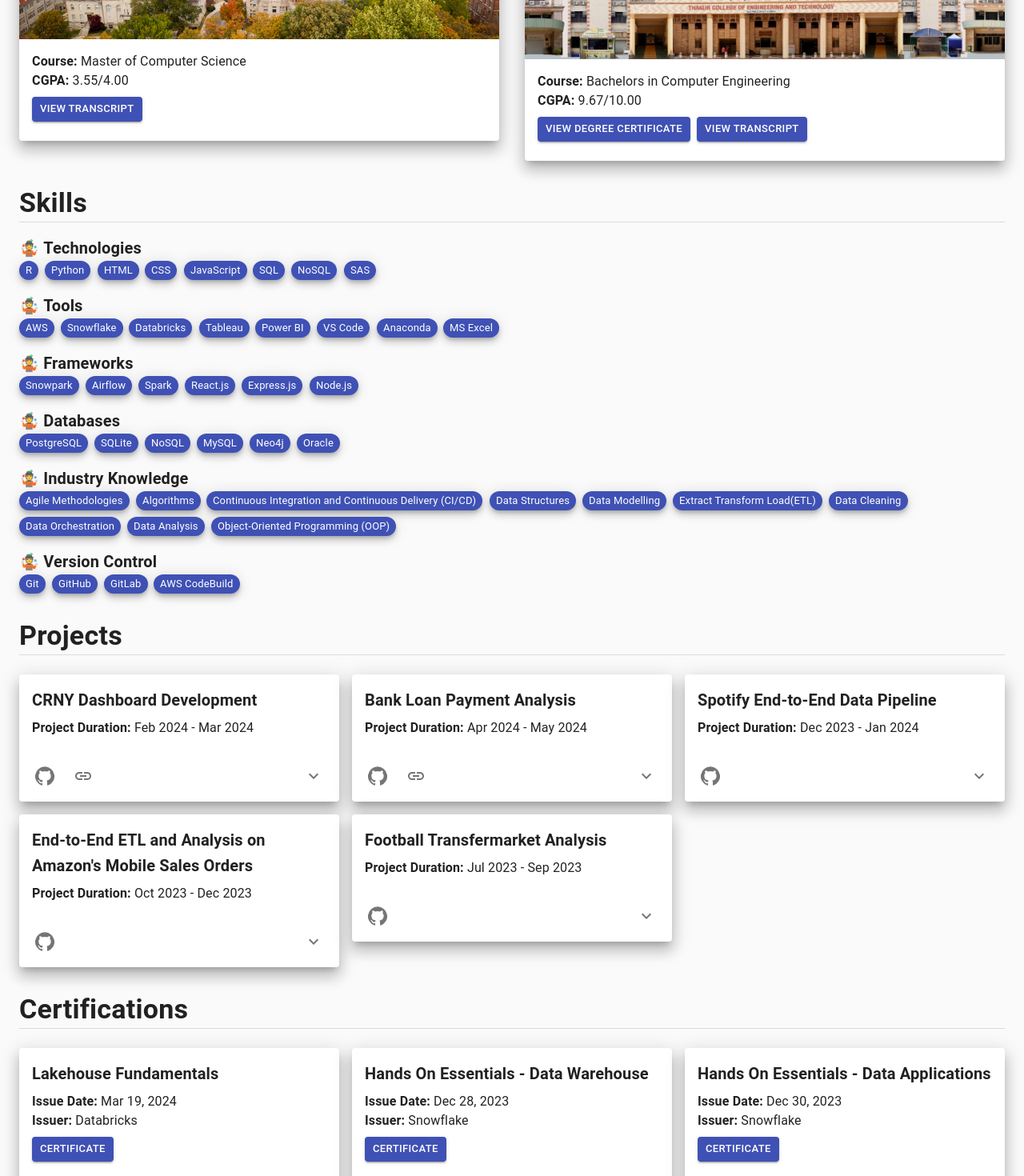
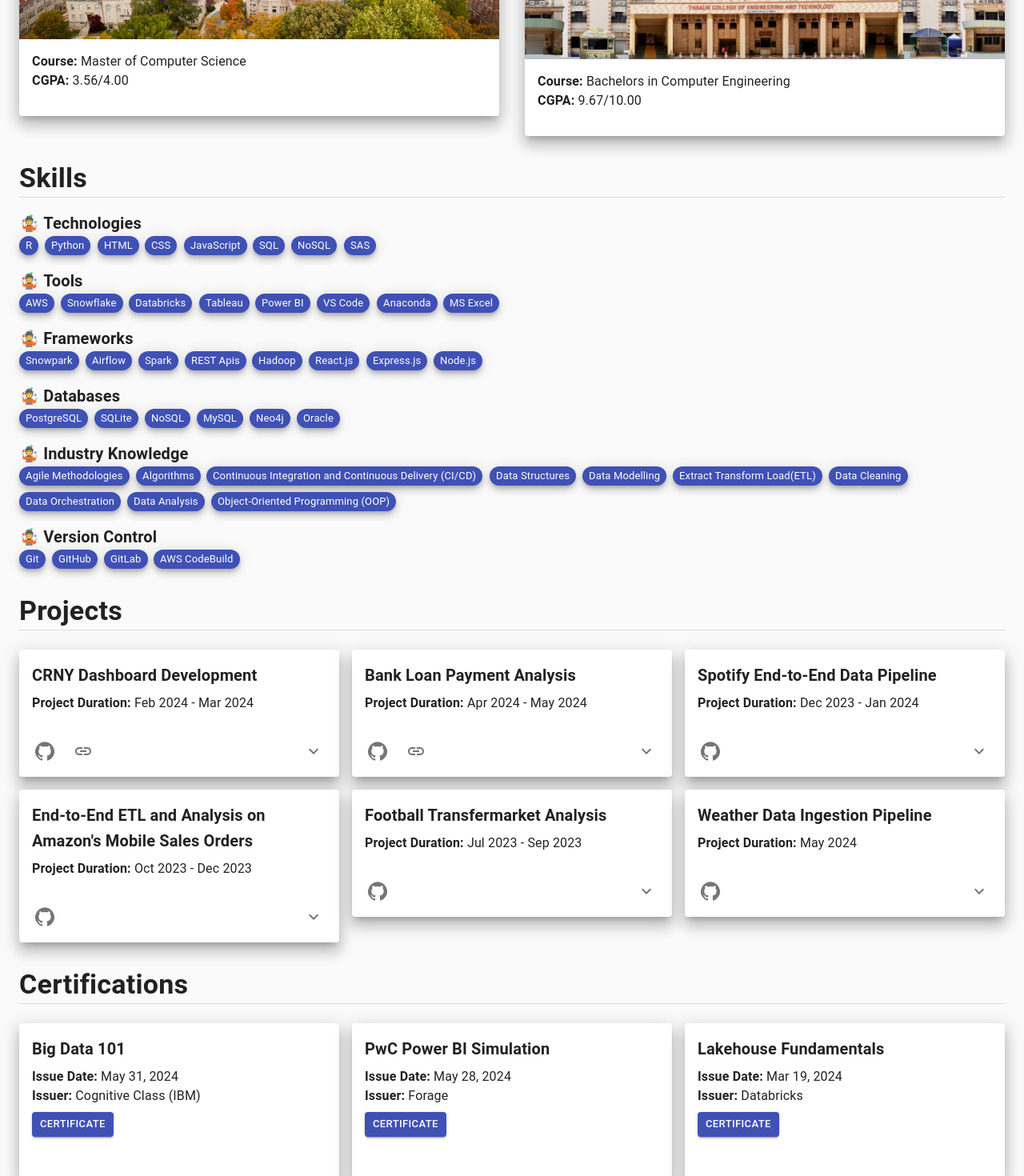
Before and after one commit to sreyas0304/my_portfolio, a React (Create React App) app: page / in a window 1280 px wide. Shown: the part 2160-3630 px from the top of the page at 80% size. Built offline with nearby package versions, Linux system fonts and the light colour scheme.

Commit message:
New Changes

```diff
--- a/src/components/Education/Education.js
+++ b/src/components/Education/Education.js
@@ -36,7 +36,7 @@
                                         <Typography variant="body1" display="block"><span className={classes.boldText}>CGPA:</span> {edu.cgpa}{(edu.cpi) ? (<span> | <span className={classes.boldText}>CPI:</span> {edu.cpi}</span>) : null}</Typography>
                                         <div className={classes.marginTopEight}>
                                             {(edu.degreeCertiLink) ? <Button className={classes.marginRightEight} color="primary" variant="contained" size="small" href={edu.degreeCertiLink} target="_blank">View Degree Certificate</Button> : null}
-                                            <Button color="primary" variant="contained" size="small" href={edu.transcriptLink} target="_blank">View Transcript</Button>
+                                            {(edu.transcriptLink) ?<Button color="primary" variant="contained" size="small" href={edu.transcriptLink} target="_blank">View Transcript</Button>: null}
                                         </div>
                                     </CardContent>
                                 </Card>
--- a/src/portfolio.js
+++ b/src/portfolio.js
@@ -61,11 +61,11 @@
             name: "Indiana University | Bloomington, US",
             years: "August 2022 - May 2024",
             course: "Master of Computer Science",
-            cgpa: "3.55/4.00",
+            cgpa: "3.56/4.00",
             cpi: null,
             image: dalhousie_university_image,
-            imageAlt: "Dalhousie University Logo and Text",
-            transcriptLink: "https://drive.google.com/file/d/1rPp1RYka5PPWY2MSLi0tNSQ9lNWOwn2x/view?usp=sharing",
+            imageAlt: "Indiana University Logo and Text",
+            transcriptLink: null,
             degreeCertiLink: null
         },
         {
@@ -76,15 +76,15 @@
             cgpa: "9.67/10.00",
             cpi: null,
             image: gujarat_technological_university_image,
-            imageAlt: "Gujarat Technological University Logo and Text",
-            transcriptLink: "https://drive.google.com/file/d/13hSg2kBPL_AlSNWpSoPZ02UqnW0SjzyB/view?usp=sharing",
-            degreeCertiLink: "https://drive.google.com/file/d/1fVSo0CBJ4llzVKcBauD0ju9iPdKDd4jJ/view?usp=sharing"
+            imageAlt: "TCET Logo and Text",
+            transcriptLink: null,
+            degreeCertiLink: null
         },
     ],
     skills: {
         technologies: ["R", "Python", "HTML", "CSS", "JavaScript", "SQL", "NoSQL", "SAS"],
         tools: ["AWS", "Snowflake", "Databricks", "Tableau", "Power BI", "VS Code", "Anaconda", "MS Excel" ],
-        frameworks: ["Snowpark", "Airflow", "Spark", "React.js", "Express.js", "Node.js"],
+        frameworks: ["Snowpark", "Airflow", "Spark", "REST Apis", "Hadoop", "React.js", "Express.js", "Node.js"],
         databases: ["PostgreSQL", "SQLite", "NoSQL", "MySQL", "Neo4j", "Oracle"],
         industryKnowledge: ["Agile Methodologies", "Algorithms", "Continuous Integration and Continuous Delivery (CI/CD)", "Data Structures", "Data Modelling", "Extract Transform Load(ETL)", "Data Cleaning", "Data Orchestration", "Data Analysis", "Object-Oriented Programming (OOP)"],
         versionControl: ["Git", "GitHub", "GitLab", "AWS CodeBuild"]
@@ -139,10 +139,34 @@
             projectAbout: "In the Football Transfer Market Analysis project, we delved into the global football transfer markets, focusing on the top 5 leagues. Leveraging a decade's worth of data, our analysis unveiled spending patterns, strategic decisions, and correlations between investments and on-field success. Through meticulous data visualization using Python, Matplotlib, Plotly Dash, and Tableau Public, we provided comprehensive insights to stakeholders, empowering them to make informed decisions in the dynamic landscape of football transfers.",
             projectGitHubLink: "https://github.com/sreyas0304/Football-Transfermarket-Analysis.git",
             projectDeploymentLink: null
+        },
+        {
+            projectName: "Weather Data Ingestion Pipeline",
+            projectTechnologies: ["Python","AWS", "Git", "GitHub", "Airflow", "SQL"],
+            projectAWSTechnologies: ["AWS S3", "AWS Redshift ", "AWS Glue", "AWS Codebuild", "AWS Managed Apache Airflow"],
+            projectGCPTechnologies: null,
+            projectDuration: "May 2024",
+            projectAbout: "The Weather Data Ingestion Pipeline project automates the extraction, transformation, and loading (ETL) of 5 days' worth of weather data in JSON format from the OpenWeatherMap website using API calls, converting it into CSV format, and storing it in an S3 bucket. Orchestrated by Apache Airflow, the pipeline ensures seamless execution of tasks, while a triggered Glue job transfers the data to Redshift for further analysis. This scalable solution leverages AWS services to maintain data integrity and reliability, empowering organizations with timely and actionable weather insights for informed decision-making.",
+            projectGitHubLink: "https://github.com/sreyas0304/Weather-Data-Ingestion-Pipeline.git",
+            projectDeploymentLink: null
         }
     ],
     blogs: [],
     certifications: [
+        {
+            name: "Big Data 101",
+            issuer: "Cognitive Class (IBM)",
+            issueDate: "May 31, 2024",
+            credentialId: "513e2f3a8456403f9204d0946316b5f8",
+            credentialLink: "https://courses.cognitiveclass.ai/certificates/513e2f3a8456403f9204d0946316b5f8",
+        },
+        {
+            name: "PwC Power BI Simulation",
+            issuer: "Forage",
+            issueDate: "May 28, 2024",
+            credentialId: "2dKpsbzTcuw5TTWhf",
+            credentialLink: "https://forage-uploads-prod.s3.amazonaws.com/completion-certificates/PwC%20Switzerland/a87GpgE6tiku7q3gu_PwC%20Switzerland_dE4qWGZoWpPtZADRq_1716872519228_completion_certificate.pdf",
+        },
         {
             name: "Lakehouse Fundamentals",
             issuer: "Databricks",
```
